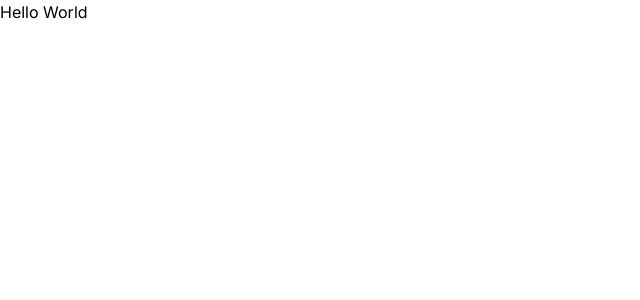
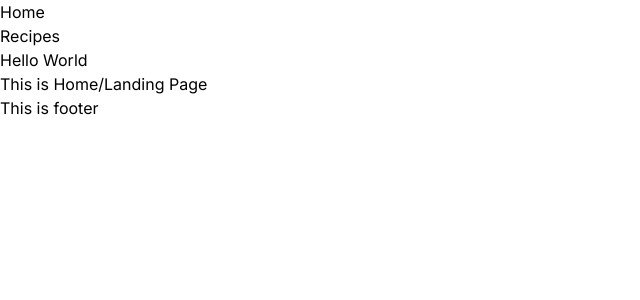
Before and after one commit to pdizon020819/Recipe-Sharing-Platform, a Next.js app: page / in a window 1280 px wide. Shown: the top 300 px of the page, without its empty margins (0-640 px from the left). Built offline with nearby package versions, Linux system fonts and the light colour scheme.

Commit message:
API integrate
Recipes, Single Recipe, and Home Page add with Header and Footer Components. API integrate with themealdb.com

```diff
--- /dev/null
+++ b/src/app/components/footer.tsx
@@ -0,0 +1,7 @@
+export default function Footer() {
+    return (
+        <div>
+            This is footer
+        </div>
+    )
+}
--- /dev/null
+++ b/src/app/components/header.tsx
@@ -0,0 +1,13 @@
+import Link from "next/link";
+
+export default function Header() {
+    return (
+        // <div>
+        //     This is header
+        // </div>
+        <nav>
+            <ul><Link href="/">Home</Link></ul>
+            <ul><Link href="/recipe">Recipes</Link></ul>
+        </nav>
+    )
+}
--- a/src/app/layout.tsx
+++ b/src/app/layout.tsx
@@ -1,6 +1,8 @@
 import type { Metadata } from "next";
 import { Inter } from "next/font/google";
 import "./globals.css";
+import Header from "./components/header"
+import Footer from "./components/footer";
 
 const inter = Inter({ subsets: ["latin"] });
 
@@ -16,7 +18,13 @@ export default function RootLayout({
 }>) {
   return (
     <html lang="en">
-      <body className={inter.className}>{children}</body>
+      <body className={inter.className}>
+        <div>
+          <Header/>
+          {children}
+          <Footer/>
+        </div>
+      </body>
     </html>
   );
 }
--- a/src/app/page.tsx
+++ b/src/app/page.tsx
@@ -4,6 +4,7 @@ export default function Home() {
   return (
     <main className="">
       <h1>Hello World</h1>
+      <p>This is Home/Landing Page</p>
     </main>
   );
 }
--- /dev/null
+++ b/src/app/recipe/[id]/error.tsx
@@ -0,0 +1,6 @@
+'use client';
+export default function Error() {
+    return(
+        <p>error...</p>
+    )
+}
--- /dev/null
+++ b/src/app/recipe/[id]/loading.tsx
@@ -0,0 +1,5 @@
+export default function Loading() {
+    return(
+        <p>loading...</p>
+    )
+}
--- /dev/null
+++ b/src/app/recipe/[id]/page.tsx
@@ -0,0 +1,25 @@
+async function getNote(noteId: string) {
+  const res = await fetch(
+    `https://www.themealdb.com/api/json/v1/1/lookup.php?i=${noteId}`,
+    {
+      next: { revalidate: 10 },
+    }
+  );
+  const data = await res.json();
+  return data.meals;
+}
+
+export default async function NotePage({ params }: any) {
+  const note = await getNote(params.id);
+
+  return (
+    <div>
+      <h1>notes/{note[0].idMeal}</h1>
+      <div>
+        <h3>{note[0].strMeal}</h3>
+        <h5>{note[0].strCategory}</h5>
+        <p>{note[0].strInstructions}</p>
+      </div>
+    </div>
+  );
+}
--- /dev/null
+++ b/src/app/recipe/page.tsx
@@ -0,0 +1,90 @@
+// import PocketBase from 'pocketbase';
+import Link from 'next/link';
+// export const dynamic = 'auto',
+//   dynamicParams = true,
+//   revalidate = 0,
+//   fetchCache = 'auto',
+//   runtime = 'nodejs',
+//   preferredRegion = 'auto'
+
+
+async function getNotes() {
+  // const db = new PocketBase('http://127.0.0.1:8090');
+  // const result = await db.records.getList('notes');
+  const res = await fetch('https://www.themealdb.com/api/json/v1/1/filter.php?c=Seafood', { cache: 'no-store' });
+  const data = await res.json()
+  return data?.meals as any[];
+}
+
+// const fetchedMeals = new Set(); // Set to store fetched meal IDs
+
+// async function fetchRandomMeal() {
+//   try {
+//     const res = await fetch('https://www.themealdb.com/api/json/v1/1/random.php');
+//     const data = await res.json();
+//     const meal = data?.meals?.[0];
+//     return meal;
+//   } catch (error) {
+//     console.error('Error fetching random meal:', error);
+//     throw error;
+//   }
+// }
+
+// async function getMultipleRandomMeals(count:any) {
+//   const meals = [];
+
+//   while (meals.length < count) {
+//     const meal = await fetchRandomMeal();
+
+//     // Check if the fetched meal is not already in the set of fetched meals
+//     if (!fetchedMeals.has(meal.idMeal)) {
+//       meals.push(meal);
+//       fetchedMeals.add(meal.idMeal);
+//     }
+//   }
+
+//   return meals;
+// }
+
+// // Example usage
+// const numberOfMealsToFetch = 10;
+// getMultipleRandomMeals(numberOfMealsToFetch)
+//   .then(meals => {
+//     console.log('Fetched meals:', meals);
+//   })
+//   .catch(error => {
+//     console.error('Error fetching multiple random meals:', error);
+//   });
+
+export default async function NotesPage() {
+  const notes = await getNotes();
+
+  return(
+    <div className='h-screen'>
+      <h1 className='text-lg font-bold'>Recipes</h1>
+      <div>
+        {notes?.map((recipe) => {
+          return <Recipe key={recipe.idMeal} recipe={recipe} />;
+        })}
+      </div>
+    </div>
+  );
+}
+
+
+
+
+function Recipe({ recipe }: any) {
+  const { idMeal, strMeal, strCategory, strArea  } = recipe || {};
+
+  return (
+    <Link href={`/recipe/${idMeal}`}>
+      <div>
+        <h2>{idMeal}</h2>
+        <h5>{strMeal}</h5>
+        <p>{strCategory}</p>
+        <p className='text-red-500'>{strArea}</p>
+      </div>
+    </Link>
+  );
+}
```
